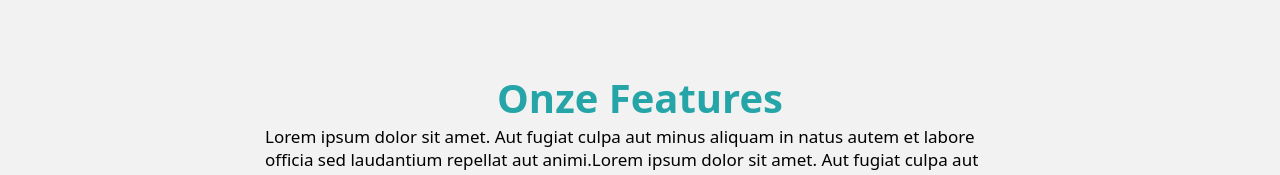
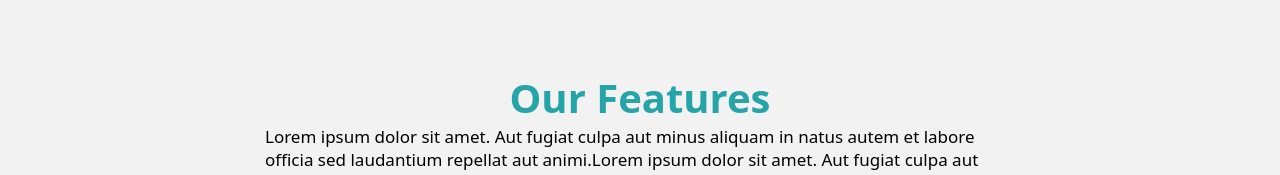
Before and after one commit to afriqexpress/home, a React (Vite) app: page /AfriQTrans in a window 1280 px wide. Shown: the part 830-1005 px from the top of the page. Built offline with nearby package versions, Linux system fonts and the light colour scheme; no server answers.

Commit message:
Navbar changes

```diff
--- a/src/components/features/features.tsx
+++ b/src/components/features/features.tsx
@@ -9,7 +9,7 @@ type Props = {
 
 const Features = ({ features, text }: Props) =>
     <section id="features">
-        <h2>Onze Features</h2>
+        <h2>Our Features</h2>
         <p className="features__text">{text}</p>
         <div className="features__items">
             {features.map((feature, index) => (
--- a/src/components/nav/nav.css
+++ b/src/components/nav/nav.css
@@ -68,7 +68,7 @@
 
     border-radius: 0.5rem;
 
-    padding: 0.5rem 1rem;
+    padding: 1rem 1.25rem;
 
     color: white;
 }
--- a/src/components/products/products.tsx
+++ b/src/components/products/products.tsx
@@ -9,7 +9,7 @@ type Props = {
 
 const Features = ({ products }: Props) => (
     <section id="products">
-        <h2>Services</h2>
+        <h2>Products</h2>
         <ul className="products__list">
             {products.map((product) => (
             <div className="products__item">
--- a/src/pages/afriqexpress/afriqexpress.tsx
+++ b/src/pages/afriqexpress/afriqexpress.tsx
@@ -19,8 +19,8 @@ const AfriQExpress = () => {
     <>
       <Nav
         links={[
-          { link: "#Features", name: "Features" },
-          { link: "#Contact", name: "Contact" },
+          { link: "#features", name: "Features" },
+          { link: "#preregister", name: "Preregister now!", special: true }
         ]}
       />
       <Header
--- a/src/pages/afriqpay/afriqpay.tsx
+++ b/src/pages/afriqpay/afriqpay.tsx
@@ -2,7 +2,7 @@ import { useEffect } from "react";
 import Header, { ContentType } from "../../components/header/Header";
 import Footer from "../../components/footer/Footer";
 import Features from "../../components/features/features";
-import Navigation from "../../components/nav/nav";
+import Nav from "../../components/nav/nav";
 import headerImage from "/img/afriQPay.mp4";
 import PreregistrerForm from "../../components/preregisterForm/preregisterForm";
 import Partners from "../../components/partners/partners";
@@ -11,17 +11,16 @@ import partners from "./partners.json"
 import features from "./features.json"
 
 const AfriQPay = () => {
-
   useEffect(() => {
     window.scrollTo(0, 0);
   }, []);
 
   return (
     <>
-      <Navigation
+      <Nav
         links={[
-          { link: "#PayFeatures", name: "Features" },
-          { link: "#Contact", name: "Contact" },
+          { link: "#features", name: "Features" },
+          { link: "#preregister", name: "Preregister now!", special: true }
         ]}
       />
       <Header
--- a/src/pages/home/home.tsx
+++ b/src/pages/home/home.tsx
@@ -12,7 +12,7 @@ const Home = () => {
       <Nav
         links={[
           { link: "/AboutUs", name: "About Us" },
-          { link: "#Features", name: "Products" },
+          { link: "#products", name: "Products" },
           { link: "#Contact", name: "Contact", special: true },
         ]}
       />
```
